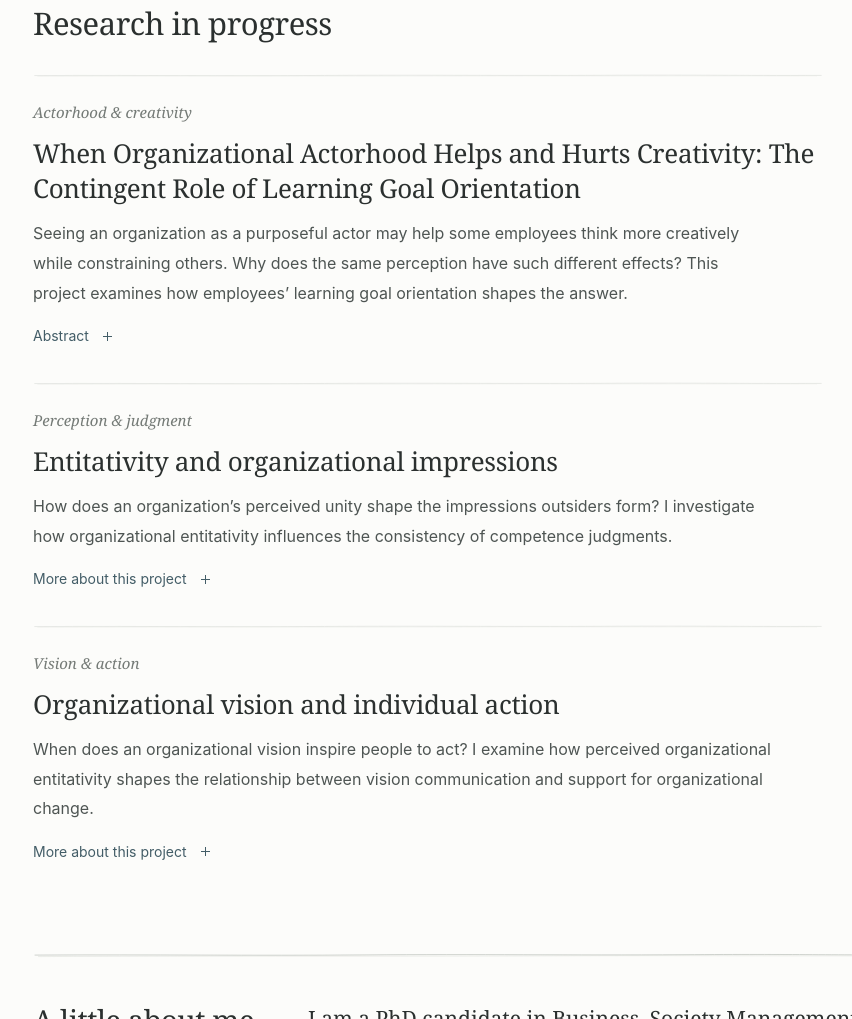
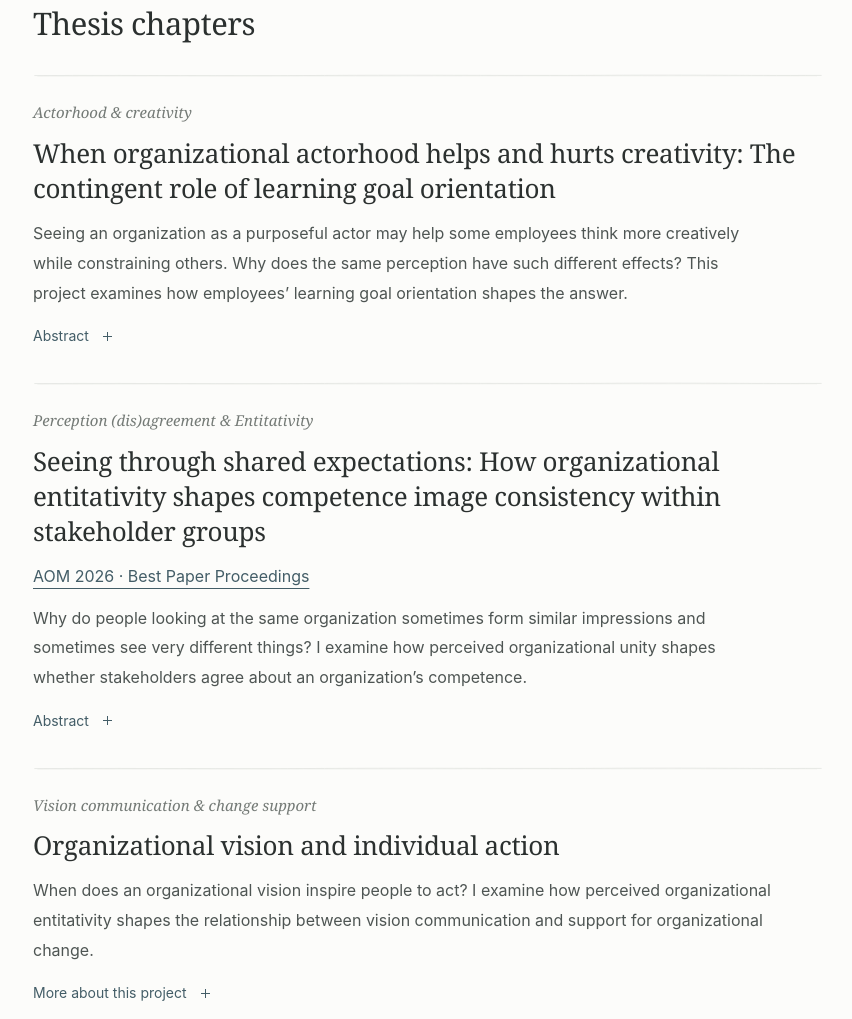
Before and after one commit to jasmineyingtang/jasmineyingtang.github.io, a plain HTML site: page index.html in a window 1280 px wide. Shown: the part 1595-2614 px from the top of the page, without its empty margins (157-1009 px from the left). Drawn offline with Linux system fonts and the light colour scheme.

Commit message:
Thesis chapters

```diff
--- a/index.html
+++ b/index.html
@@ -258,11 +258,11 @@ if ('IntersectionObserver' in window) {
 </section>
 
     <section class="research container section-space" id="research" aria-labelledby="research-title">
-      <div class="section-heading"><h2 id="research-title">Research in progress</h2></div>
+      <div class="section-heading"><h2 id="research-title">Thesis chapters</h2></div>
       <article class="project">
         <div class="project-theme">Actorhood &amp; creativity</div>
         <div class="project-content">
-          <h3>When Organizational Actorhood Helps and Hurts Creativity: The Contingent Role of Learning Goal Orientation</h3>
+          <h3>When organizational actorhood helps and hurts creativity: The contingent role of learning goal orientation</h3>
           <p>Seeing an organization as a purposeful actor may help some employees
   think more creatively while constraining others. Why does the same
   perception have such different effects? This project examines how
@@ -271,15 +271,47 @@ if ('IntersectionObserver' in window) {
         </div>
       </article>
       <article class="project">
-        <div class="project-theme">Perception &amp; judgment</div>
+        <div class="project-theme">Perception (dis)agreement &amp; Entitativity</div>
         <div class="project-content">
-          <h3>Entitativity and<br class="desktop-break"> organizational impressions</h3>
-          <p>How does an organization’s perceived unity shape the impressions outsiders form? I investigate how organizational entitativity influences the consistency of competence judgments.</p>
-          <details><summary>More about this project<span class="detail-symbol" aria-hidden="true"></span></summary><div class="detail-body"><p>I examine how expectancy violations help explain responses to information about organizations perceived as more or less unified. The project connects perceptions of organizations as coherent entities with the way observers interpret and update organizational images.</p></div></details>
+          <h3>Seeing through shared expectations: How organizational entitativity shapes competence image consistency within stakeholder groups</h3>
+           <p>
+      <a href="https://doi.org/10.5465/AMPROC.2026.262bp">
+        AOM 2026 · Best Paper Proceedings
+      </a>
+    </p>
+          <p>Why do people looking at the same organization sometimes form
+      similar impressions and sometimes see very different things?
+      I examine how perceived organizational unity shapes whether
+      stakeholders agree about an organization’s competence.</p>
+          <details><summary>Abstract<span class="detail-symbol" aria-hidden="true"></span></summary><div class="detail-body"><p>Organizational image research has primarily examined how positively
+          organizations are evaluated, paying comparatively little attention
+          to whether members of the same stakeholder group form similar
+          impressions of the same organization. Yet such image consistency
+          is often implicitly assumed and may shape how stakeholders
+          collectively understand and respond to organizations. We examine
+          when and why competence images converge or diverge within
+          stakeholder groups. Drawing on research on organizational
+          entitativity and expectancy violation, we argue that people hold
+          category-level expectations that organizations are coherent social
+          actors. When an organization is perceived as highly entitative,
+          these expectations are confirmed, allowing stakeholders to rely
+          on shared interpretive frameworks when forming competence
+          impressions. In contrast, when an organization appears low in
+          entitativity, these expectations are violated, prompting more
+          exploratory and idiosyncratic information processing and leading
+          stakeholders to rely on different cues. As a result, competence
+          images become less consistent across observers. We find support
+          for these predictions across one field survey and two experiments.
+          These findings introduce image consistency as a theoretically
+          meaningful property of organizational images, identify perceived
+          entitativity as a key determinant of whether stakeholders form
+          shared impressions of organizations, and highlight a novel
+          implication of expectancy violation theory for the convergence
+          or divergence of social judgments across observers.</p></div></details>
         </div>
       </article>
       <article class="project">
-        <div class="project-theme">Vision &amp; action</div>
+        <div class="project-theme">Vision communication &amp; change support</div>
         <div class="project-content">
           <h3>Organizational vision<br class="desktop-break"> and individual action</h3>
           <p>When does an organizational vision inspire people to act? I examine how perceived organizational entitativity shapes the relationship between vision communication and support for organizational change.</p>
```
